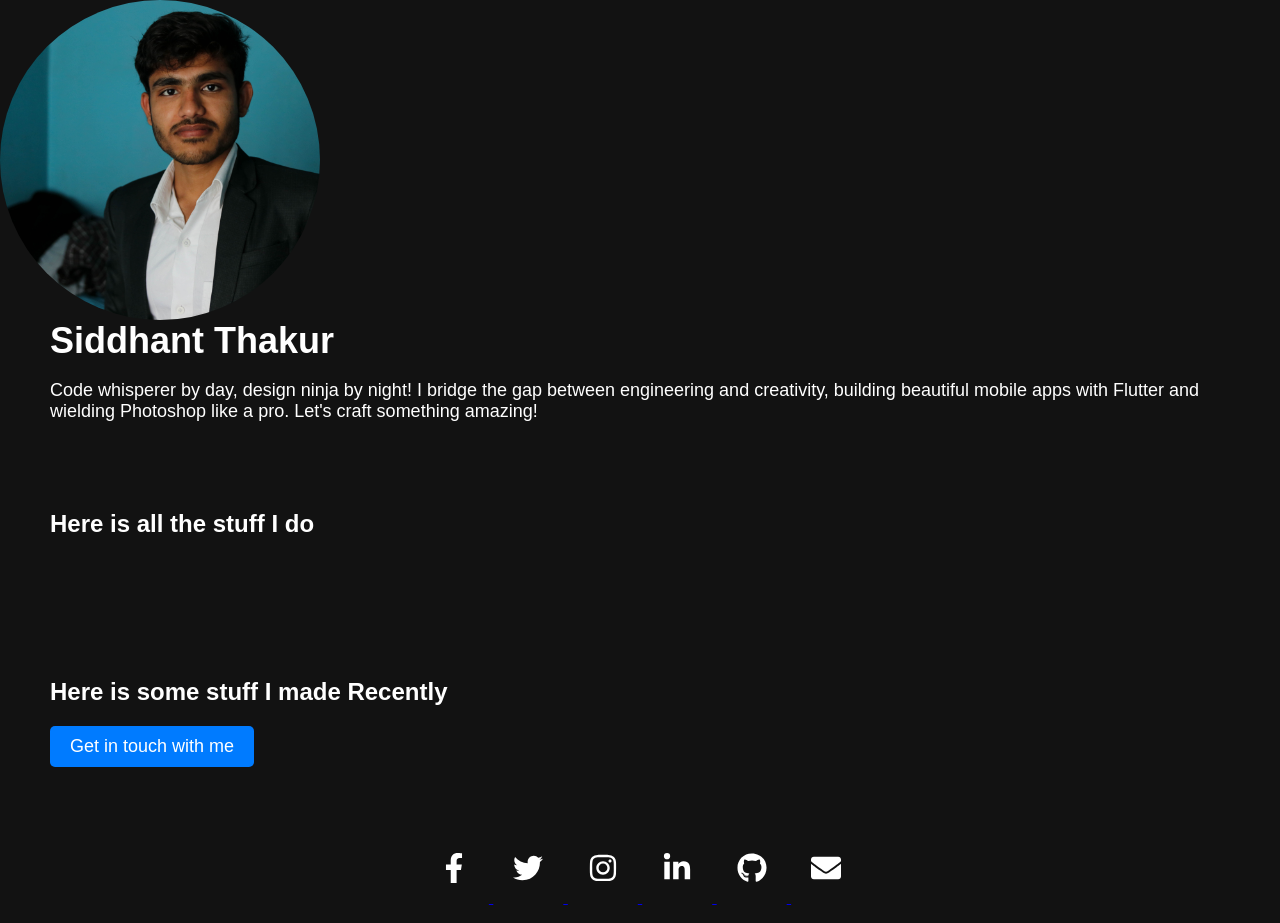
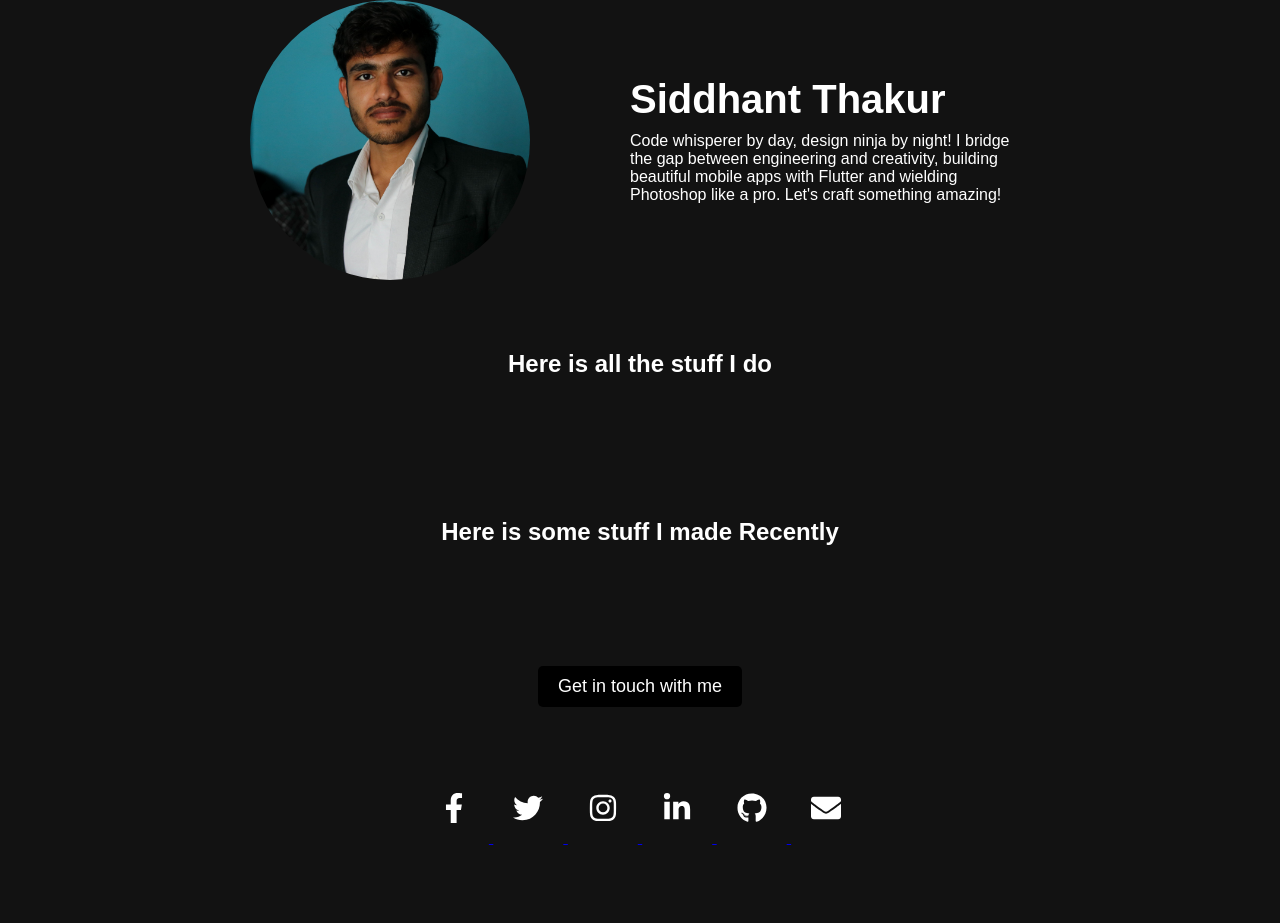
Before and after one commit to Siddhant742/My-Portfolio, a React (Create React App) app: page / in a window 1280 px wide. After the commit the page ends 863 px from the top, so only its background shows below. Built offline with nearby package versions, Linux system fonts and the light colour scheme.

Commit message:
updating button

```diff
--- a/src/App.css
+++ b/src/App.css
@@ -9,52 +9,52 @@ body {
   /* White text */
 }
 
-Header Styles
-.intro-section {
+.profile-container {
   display: flex;
+  align-items: center;
   justify-content: center;
+}
+
+.profile-image {
+  width: 280px;
+  height: 280px;
+  border-radius: 50%;
+  overflow: hidden;
+  margin-right: 100px;
+  /* Adjust spacing between image and text */
+  display: flex;
   align-items: center;
-  padding: 50px;
+  justify-content: center;
+}
+
+.profile-image img {
+  width: 130%;
+  height: auto;
+  object-fit: cover;
 }
 
 .intro-text {
-  padding: 0 50px;
+  max-width: 400px;
+  /* Adjust as per your layout */
 }
 
-.intro-text h1 {
-  font-size: 36px;
-  margin: 0;
+.intro-text h2 {
+  font-size: 40px;
+  margin: 0 0 10px;
+  /* Add margin bottom for spacing */
 }
 
 .intro-text p {
-  font-size: 18px;
-}
-
-/* Profile Image Styles */
-.profile-image {
-  width: calc(25vw);
-  /* Set width to 1/3rd of viewport width */
-  height: calc(25vw);
-  /* Set height to match width for a circle */
-  border-radius: 50%;
-  /* Ensure it's a perfect circle */
-  overflow: hidden;
-  /* Hide the overflow to maintain the circle shape */
-
-}
-
-.profile-image img {
-  width: 150%;
-  /* Ensure the image fills the container */
-  height: auto;
-  /* Let the height adjust automatically to maintain aspect ratio */
-  /* object-fit: cover; */
-  /* Cover the entire container while maintaining aspect ratio */
+  font-size: 16px;
+  margin: 0;
 }
 
 /* Content Section Styles */
 .content-section {
   padding: 50px;
+    display: flex;
+    align-items: center;
+    justify-content: center;
 }
 
 .content-section h2 {
@@ -65,17 +65,23 @@ Header Styles
 button {
   padding: 10px 20px;
   font-size: 18px;
-  background-color: #007bff;
-  /* Blue color for contrast */
+  background-color: #000;
+  /* Black background */
   color: #fff;
+  /* White text */
   border: none;
   border-radius: 5px;
   cursor: pointer;
   transition: background-color 0.3s ease;
+
+  /* White glow */
+  text-shadow: 0 0 20px #fff,
+
 }
 
 button:hover {
-  background-color: #0056b3;
+  background-color: #333;
+  /* Darker background on hover */
 }
 
 /* Footer Styles */
--- a/src/App.js
+++ b/src/App.js
@@ -2,16 +2,16 @@
 
 import React from "react";
 import "./App.css";
-import ProfileImage from "./ProfileImage";
+import ProfileImage from "./Components/ProfileImage";
 import Footer from "./Components/Footer";
 
 function App() {
   return (
     <div className="App">
-      <div className="intro-section">
-        <ProfileImage />
+      <div className="profile-container">
+        <ProfileImage></ProfileImage>
         <div className="intro-text">
-          <h1>Siddhant Thakur</h1>
+          <h2>Siddhant Thakur</h2>
           <p>
             Code whisperer by day, design ninja by night! I bridge the gap
             between engineering and creativity, building beautiful mobile apps
@@ -27,7 +27,11 @@ function App() {
       <div className="content-section">
         <h2>Here is some stuff I made Recently</h2>
         {/* Add content for your recent stuff */}
-        <button>Get in touch with me</button>
+      </div>
+      <div className="content-section">
+        <a href="#footer">
+          <button>Get in touch with me</button>
+        </a>
       </div>
       <Footer />
     </div>
--- a/src/Components/Footer.js
+++ b/src/Components/Footer.js
@@ -11,14 +11,14 @@ import "./Footer.css";
 
 const Footer = () => {
   return (
-    <div>
+    <div id="footer">
       <ul className="fIcons">
         <li className="fIcon">
           <a href="https://www.facebook.com/siddhant.thakur.73594">
             <FaFacebookF className="icon" />{" "}
           </a>
 
-          <a href="https://twitter.com/MetroNz_">
+          <a href="https://twitter.com/Siddhan31750111">
             <FaTwitter className="icon" />{" "}
           </a>
 
```
Also changed, not shown: public/assets/images/Siddhant.jpg, src/Components/ProfileImage.js (renamed from src/ProfileImage.js).
